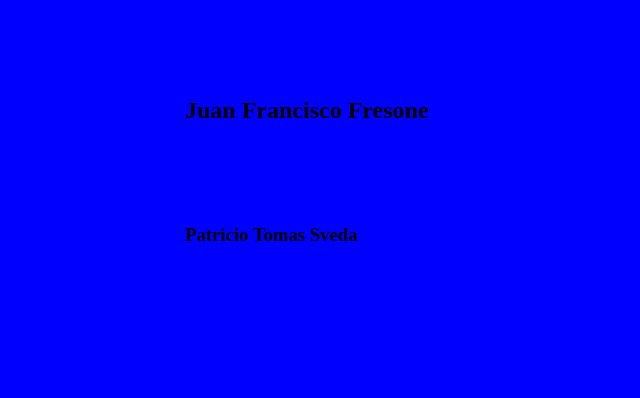
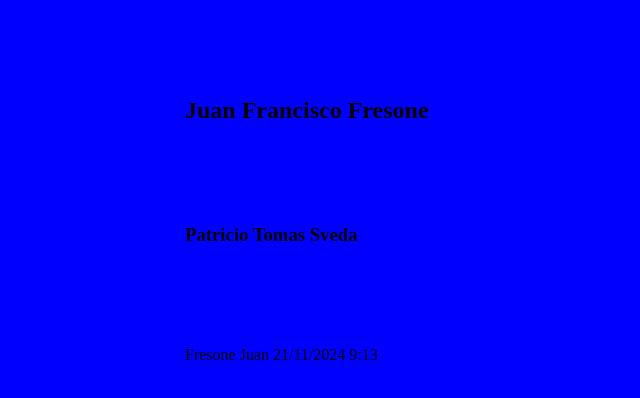
Before and after one commit to odi09/TP_SO_I4_Equipo_101, a plain HTML site: page index.html in a window 1280 px wide. Shown: the part 240-638 px from the top of the page, without its empty margins (115-755 px from the left). Drawn offline with Linux system fonts and the light colour scheme.

Commit message:
agrego nombre y fecha

```diff
--- a/index.html
+++ b/index.html
@@ -10,5 +10,6 @@
 <h1>Controlde versiones</h1>
 <h2>Juan Francisco Fresone</h2>
 <h3>Patricio Tomas Sveda</h3>
+<p> Fresone Juan 21/11/2024 9:13 <p>
 </body>
 </html>
```
